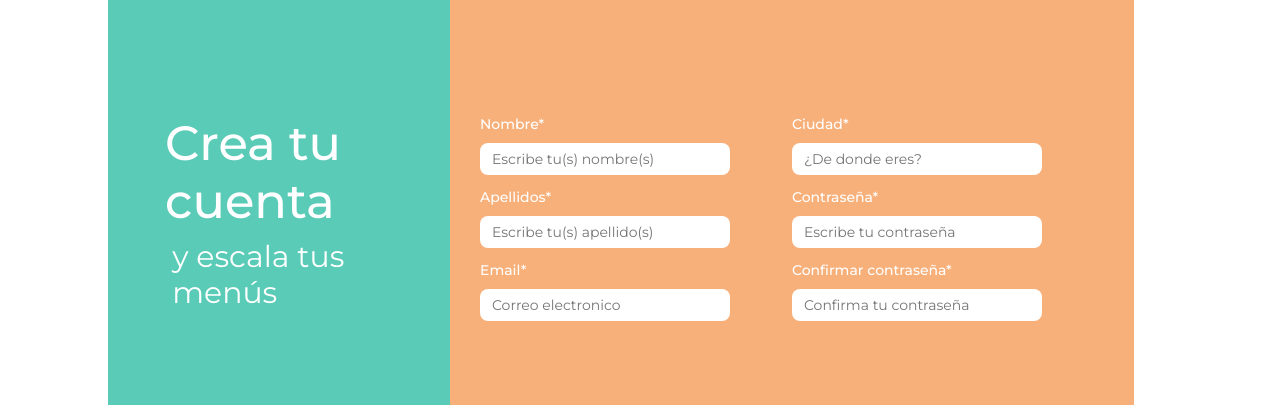
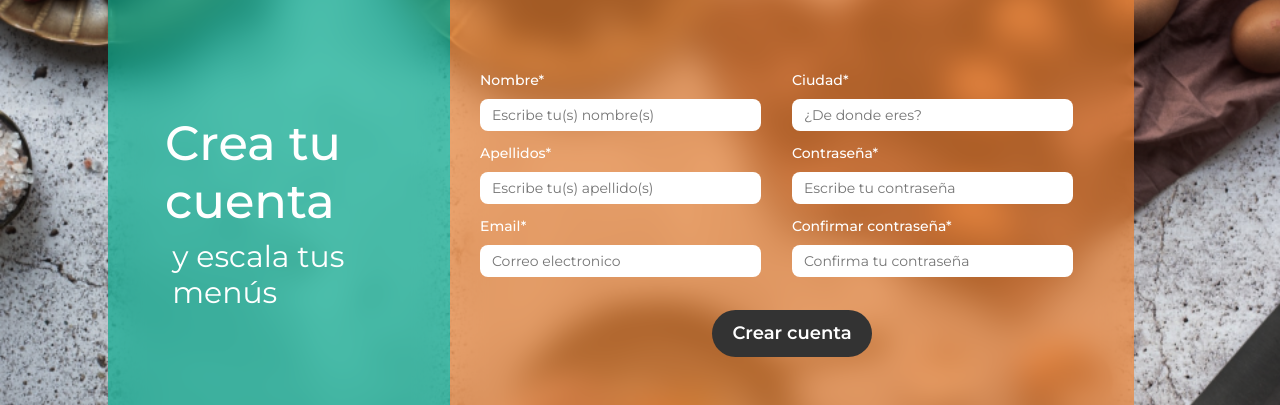
Before and after one commit to Standar-sazon/frontend_standar_sazon, a Next.js app: page /create in a window 1280 px wide. Shown: the part 547-952 px from the top of the page. Built offline with nearby package versions, Linux system fonts and the light colour scheme.

Commit message:
feature create account fixed

```diff
--- a/components/Create-form.js
+++ b/components/Create-form.js
@@ -7,33 +7,33 @@ const createForm = () => {
         <div class='divider-left'>
           <div class='form-input'>
             <label for=''>Nombre*</label>
-            <input type='text' placeholder='Escribe tu(s) nombre(s)' />
+            <input type='text' placeholder='Escribe tu(s) nombre(s)' name='' id='' />
           </div>
           <div class='form-input'>
             <label for=''>Apellidos*</label>
-            <input type='text' placeholder='Escribe tu(s) apellido(s)' />
+            <input type='text' placeholder='Escribe tu(s) apellido(s)' name='' id='' />
           </div>
           <div class='form-input'>
             <label for=''>Email*</label>
-            <input type='email' placeholder='Correo electronico' />
+            <input type='email' placeholder='Correo electronico' name='' id='' />
           </div>
         </div>
         <div class='divider-right'>
           <div class='form-input'>
             <label for=''>Ciudad*</label>
-            <input type='text' placeholder='¿De donde eres?' />
+            <input type='text' placeholder='¿De donde eres?' name='' id='' />
           </div>
           <div class='form-input'>
             <label for=''>Contraseña*</label>
-            <input type='password' placeholder='Escribe tu contraseña' />
+            <input type='password' placeholder='Escribe tu contraseña' name='' id='' />
           </div>
           <div class='form-input'>
             <label for=''>Confirmar contraseña*</label>
-            <input type='password' placeholder='Confirma tu contraseña' />
+            <input type='password' placeholder='Confirma tu contraseña' name='' id='' />
           </div>
         </div>
+        <button className='create-button'>Crear cuenta</button>
       </div>
-      {/* <button>Crear cuenta</button> */}
     </div>
   )
 }
--- a/pages/create.js
+++ b/pages/create.js
@@ -6,7 +6,7 @@ import Form from '../components/Create-form.js'
 export default function create () {
   return (
     <Layout>
-      <div className='container-fluid section-create-account'>
+      <div className='container-fluid create-background'>
         <div className='row'>
           <div className='container'>
             <div className='row'>
--- a/styles/pages/_create.scss
+++ b/styles/pages/_create.scss
@@ -1,4 +1,15 @@
-
+.create-background {
+  background-image: url('../../public/backgrouncreate.png');
+  background-repeat: no-repeat;
+  background-size: cover;
+  color: $white;
+  @include desktop  {
+    background-image: url('../../public/backgrouncreate.png');
+  }
+    @include tablet  {
+    background-image: url('../../public/backgrouncreate.png');
+  }
+}
 
 .create-card-wrapper{
   height: 40vh;
@@ -77,6 +88,10 @@
       flex-direction: row;
       padding: 0 30px;
       height: 37.5rem;
+      align-items: center;
+      flex-flow: wrap;
+      justify-content: center;
+      padding: 140px 30px;
     }
     .divider-left, .divider-right{
       width: 80%;
@@ -92,7 +107,7 @@
           width: 90%;
         }
         @include desktop{
-          width: 80%;
+          width: 90%;
         }
         label{
           color: $white;
@@ -119,14 +134,14 @@
       background-color: $dark-mode;
       border: none;
       border-radius: 25px;
-      padding: 5px 20px;
+      padding: 10px 20px;
       font-size: $size-footerlinks-mobile;
       font-weight: $bold;
-      margin: 10px 0px 60px 0px;
+      margin: 20px 0px 20px 0px;
       &:hover{
         color: $dark-mode;
         background-color: $light-green;
-        transition: 0.3s ease;
+        transition: 0.5s ease;
         font-weight: $bold;
       }
     }
```
